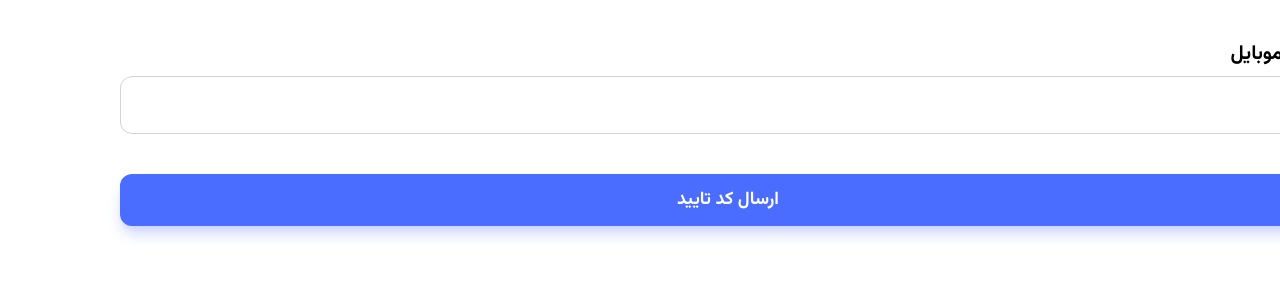
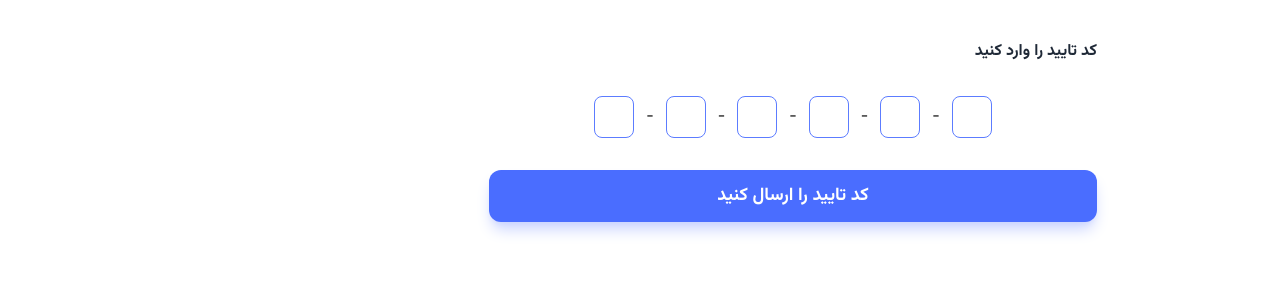
Before and after one commit to zohrehchenari1995/Freelancering-App-Src, a React (Vite) app in the folder frontend/: page /auth in a window 1280 px wide. Shown: the top 300 px of the page. Built offline with nearby package versions, Linux system fonts and the light colour scheme.

Commit message:
create checkotpform

```diff
--- a/frontend/package.json
+++ b/frontend/package.json
@@ -12,6 +12,8 @@
   "dependencies": {
     "react": "^19.2.8",
     "react-dom": "^19.2.8",
+    "react-icons": "^5.7.0",
+    "react-otp-input": "^3.1.1",
     "react-router-dom": "^7.18.3"
   },
   "devDependencies": {
--- a/frontend/src/App.jsx
+++ b/frontend/src/App.jsx
@@ -7,7 +7,7 @@
 
 function App() {
   return (
-   <div className="container xl:max-w-screen-xl">
+   <div className="container sm:max-w-screen-sm">
      <Routes>
       <Route path="/auth"  element={<Auth/>}/>
     </Routes>
--- /dev/null
+++ b/frontend/src/features/authentication/CheckOTPForm.jsx
@@ -0,0 +1,31 @@
+import React, { useState } from 'react'
+import OTPInput from "react-otp-input"
+
+function CheckOTPForm() {
+  const[otp, setOtp] = useState("");
+  return (
+    <div>
+      <form className="space-y-8">
+        <p className="font-bold text-secondary-800">کد تایید را وارد کنید</p>
+        <OTPInput
+          value={otp}
+          onChange={setOtp}
+          numInputs={6}
+          renderSeparator={<span> - </span>}
+          renderInput={(props)=><input type="number" {...props}/>}
+          containerStyle="flex flex-row-reverse justify-center sm:gap-x-1.5 lg:gap-x-3"
+          inputStyle={{
+            border:"1px solid rgb(var(--color-primary-800))",
+            width:"2.5rem",
+            borderRadius:"0.5rem",
+            padding:"0.5rem 0.2rem"
+          }}
+        />
+
+        <button className="btn btn--primary w-full">کد تایید را ارسال کنید</button>
+      </form>
+    </div>
+  )
+}
+
+export default CheckOTPForm
--- a/frontend/src/features/authentication/SendOTPForm.jsx
+++ b/frontend/src/features/authentication/SendOTPForm.jsx
@@ -1,4 +1,5 @@
 import React, {  useState } from "react";
+import TextField from "../../ui/TextField";
 
 function SendOTPForm() {
   // save get phonenumber in hook....
@@ -7,21 +8,12 @@
   return (
     <div className="container xl:max-w-screen-xl mt-10">
       <form className="space-y-8">
-        <div>
-          <label
-            htmlFor="phonenumber"
-            className="block font-bold sm:text-sm md:text-base lg:text-lg mb-2 xl:text-xl"
-          >
-            شماره موبایل
-          </label>
-          <input
-            value={phoneNumber}
-            onChange={(e)=>setPhoneNumber(e.target.value)}
-            id="phonenumber"
-            type="number"
-            className="textFeild__input w-full"
-          />
-        </div>
+       <TextField
+        label="شماره موبایل"
+        name="phoneNumber"
+        value={phoneNumber}
+        onChange={(e)=>setPhoneNumber(e.target.value)}
+       />
         <button
         className="btn btn--primary w-full">
         ارسال کد تایید
--- a/frontend/src/index.css
+++ b/frontend/src/index.css
@@ -47,6 +47,15 @@
   list-style-type: none;
   outline: none;
 }
+html,
+body{
+  padding:0;
+  margin: 0;
+  font-family: "Vazirmatn";
+  min-height:100vh;
+  user-select: none;
+  background-color: rgb(var(--background-app-rgb));
+}
 @layer components {
   .textFeild__input {
     @apply  py-4 px-4 rounded-xl text-secondary-900 mb-2 border border-gray-300   hover:border-primary-800 focus:bg-white transition-all duration-300 ease-in-out focus:shadow-lg focus:shadow-primary-200;
--- a/frontend/src/pages/Auth.jsx
+++ b/frontend/src/pages/Auth.jsx
@@ -1,10 +1,14 @@
 import React from 'react'
-import SendOTPForm from '../features/authentication/SendOTPForm'
+import CheckOTPForm from '../features/authentication/CheckOTPForm'
+// import SendOTPForm from '../features/authentication/SendOTPForm'
 
 function Auth() {
   return (
-    <div className="w-full">
-      <SendOTPForm/>
+    <div className="flex justify-center pt-10">
+    <div className="w-full sm:max-w-screen-sm">
+      {/* <SendOTPForm/> */}
+      <CheckOTPForm/>
+    </div>
     </div>
   )
 }
--- /dev/null
+++ b/frontend/src/ui/TextField.jsx
@@ -0,0 +1,25 @@
+import React from 'react'
+
+function TextField({label,name,value,onChange}) {
+  return (
+     <div>
+          <label
+            htmlFor={name}
+            className="block font-bold sm:text-sm md:text-base lg:text-lg mb-2 xl:text-xl"
+          >
+            {label}
+          </label>
+          <input
+            value={value}
+            onChange={onChange}
+            id={name}
+            type="tel"
+            className="textFeild__input w-full"
+            autoComplete="off"
+            name={name}
+          />
+        </div>
+  )
+}
+
+export default TextField
```
Also changed, not shown: frontend/src/ui/Button.jsx (deleted), frontend/src/ui/Input.jsx (deleted), frontend/src/ui/Loading.jsx (deleted), frontend/src/ui/Toast.jsx (deleted), 1 other file (tests, documents, lock files or other folders).
